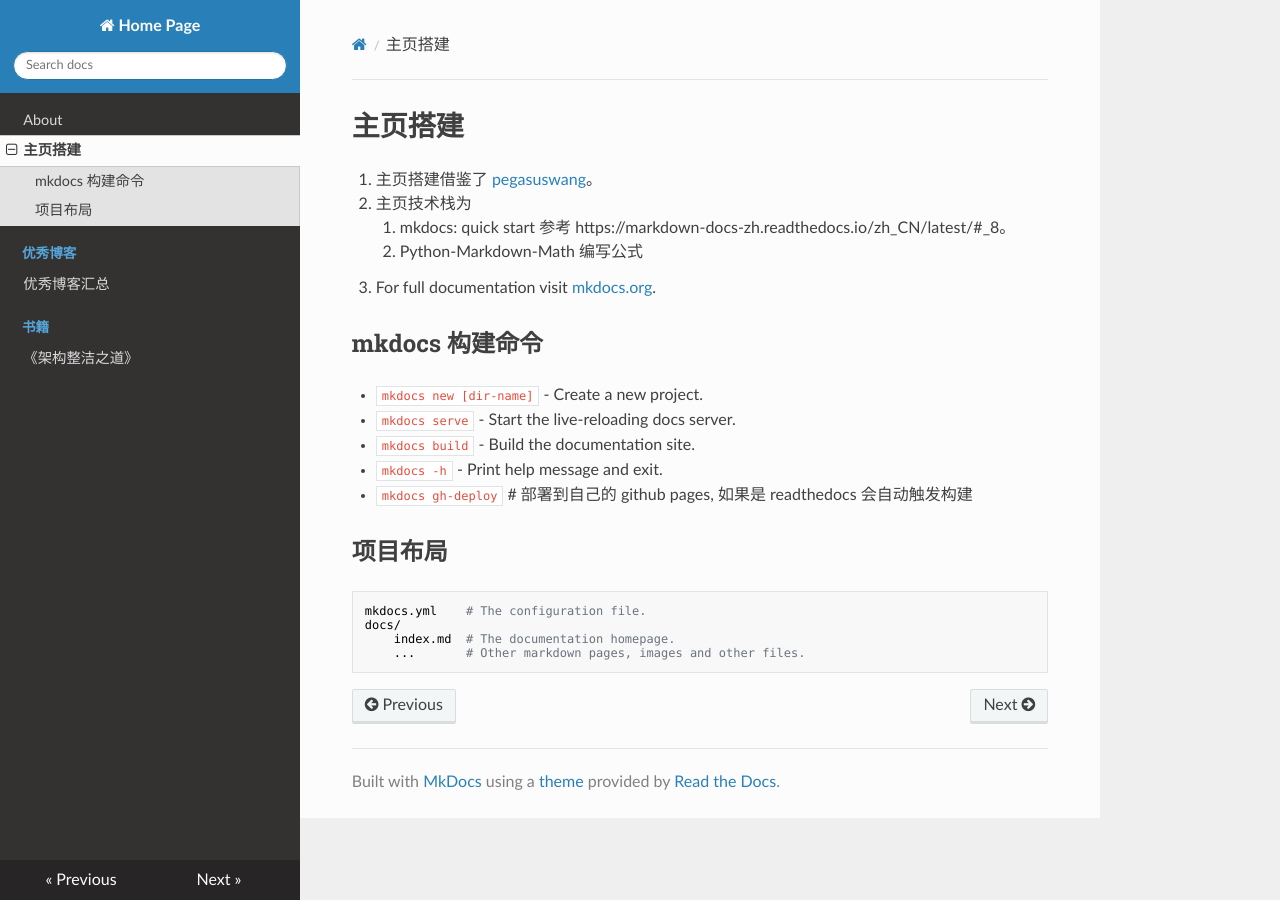
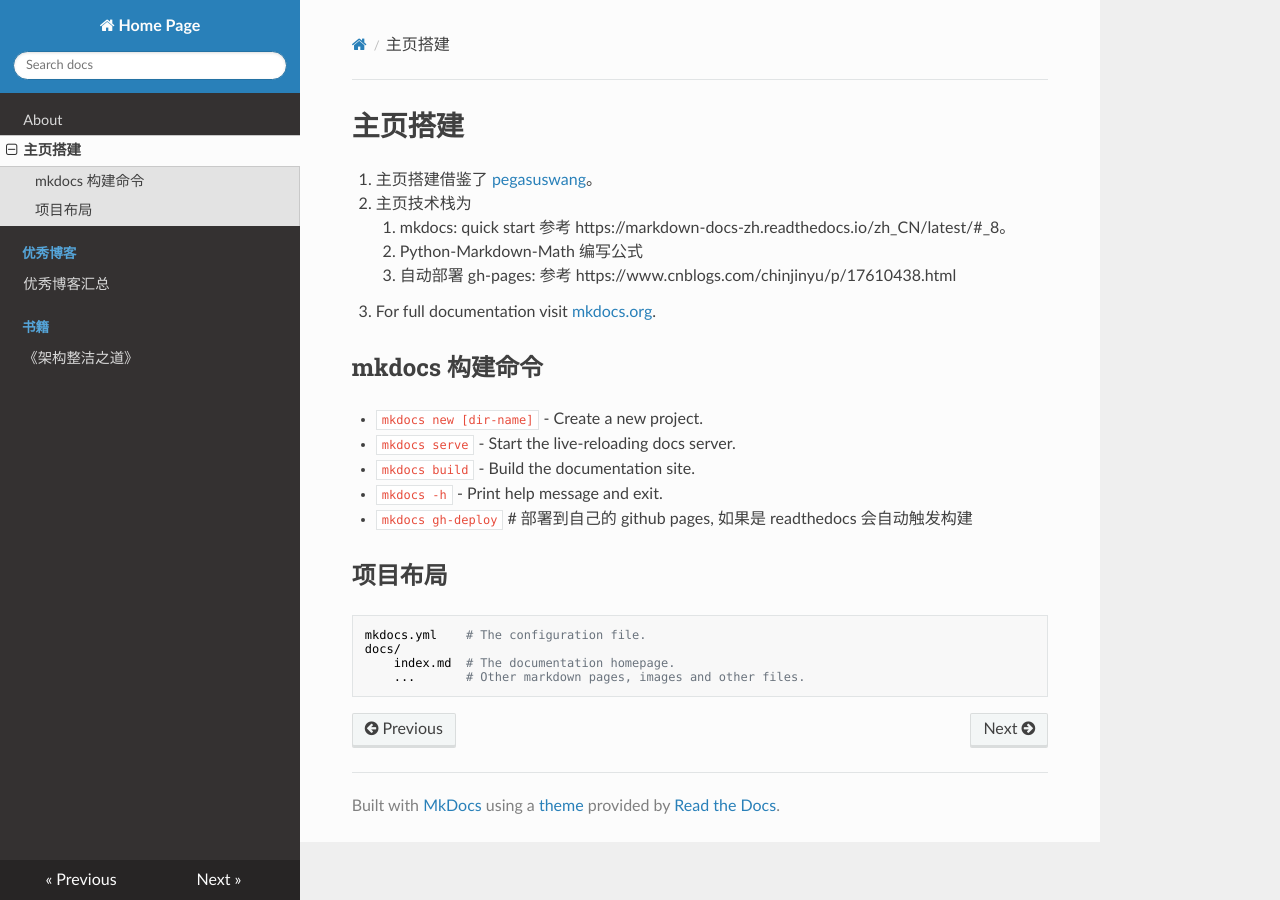
Before and after one commit to HannanKan/homepage, an MkDocs documentation site: the page built from docs/homepage_build.md, in a window 1280 px wide. Built offline with MkDocs 1.6.1, drawn with Linux system fonts in a browser that asks for light colours; nearby versions of some CDN libraries.

Commit message:
github action 自动部署主页

```diff
--- a/docs/homepage_build.md
+++ b/docs/homepage_build.md
@@ -3,6 +3,7 @@
 2. 主页技术栈为
     1. mkdocs: quick start 参考 https://markdown-docs-zh.readthedocs.io/zh_CN/latest/#_8。
     2. Python-Markdown-Math 编写公式
+    3. 自动部署 gh-pages: 参考 https://www.cnblogs.com/chinjinyu/p/17610438.html
 3. For full documentation visit [mkdocs.org](https://www.mkdocs.org).
 
 ## mkdocs 构建命令
```
